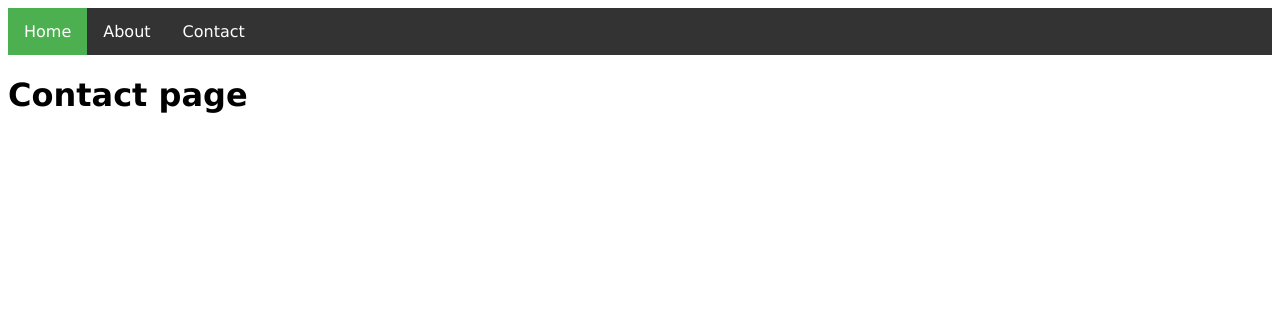
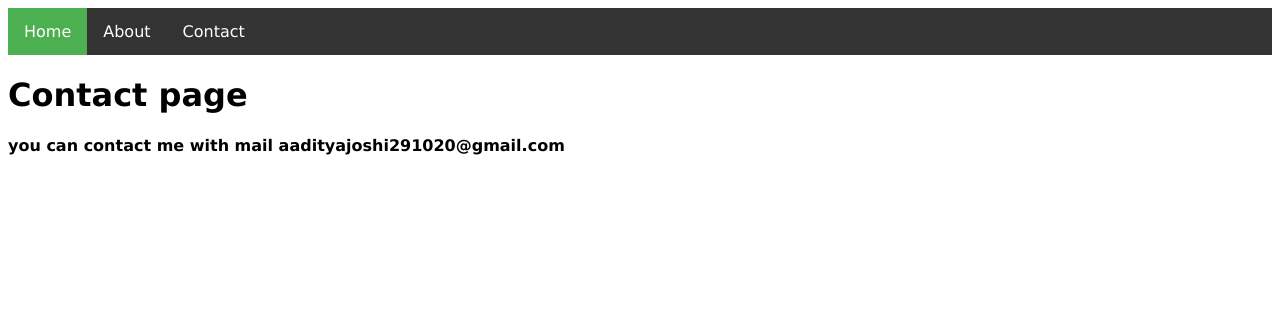
Before and after one commit to Aaditya50/1841022_WPL_P2, a Django app: page /contact/ in a window 1280 px wide. Shown: the top 315 px of the page. Run offline with Django 3.2, Linux system fonts and the light colour scheme.

Commit message:
Update contact.html

```diff
--- a/pages/templates/contact.html
+++ b/pages/templates/contact.html
@@ -2,4 +2,5 @@
 
 {% block content %}
 <h1>Contact page</h1>
+<h4>you can contact me with mail aadityajoshi291020@gmail.com</h4>
 {% endblock %}
```
